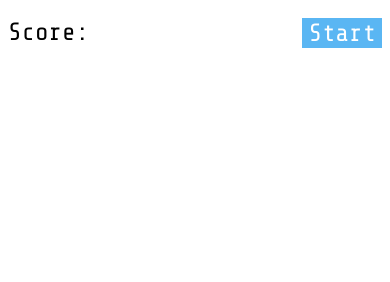
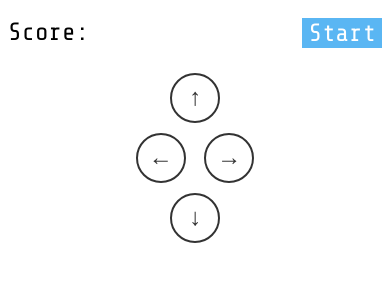
Before and after one commit to Marcmuu/snakeGame, a plain HTML site: page index.html in a window 390 px wide. Drawn offline with nearby package versions, Linux system fonts and the light colour scheme.

Commit message:
add function to control in mobile

```diff
--- a/index.html
+++ b/index.html
@@ -22,5 +22,14 @@
         <div id="gameOver">Game Over</div>
     </div>
 
+    <div class="controls">
+        <button id="upButton">↑</button>
+        <div class="lateralButtons">
+            <button id="leftButton">←</button>
+            <button id="rightButton">→</button>
+        </div>
+        <button id="downButton">↓</button>
+    </div>
+
 </body>
 </html>
--- a/script.js
+++ b/script.js
@@ -135,7 +135,7 @@ const setGame = () => {
     score = snake.length;
     direction = 'ArrowRight';
     boardSquares = Array.from(Array(boardSize), () => new Array(boardSize).fill(squareTypes.emptySquare));
-    console.log(boardSquares);
+    // console.log(boardSquares);
     board.innerHTML = '';
     emptySquares = [];
     createBoard();
@@ -153,3 +153,36 @@ const startGame = () => {
 }
 
 startButton.addEventListener('click', startGame);
+
+// CODIGO PARA FLECHAS MOBIL
+
+// Obtener referencias a los botones de dirección
+const upButton = document.getElementById('upButton');
+const downButton = document.getElementById('downButton');
+const leftButton = document.getElementById('leftButton');
+const rightButton = document.getElementById('rightButton');
+
+// Funciones para el movimiento de la serpiente según la dirección de los botones
+upButton.addEventListener('click', () => {
+  if (direction !== 'ArrowDown') {
+    setDirection('ArrowUp');
+  }
+});
+
+downButton.addEventListener('click', () => {
+  if (direction !== 'ArrowUp') {
+    setDirection('ArrowDown');
+  }
+});
+
+leftButton.addEventListener('click', () => {
+  if (direction !== 'ArrowRight') {
+    setDirection('ArrowLeft');
+  }
+});
+
+rightButton.addEventListener('click', () => {
+  if (direction !== 'ArrowLeft') {
+    setDirection('ArrowRight');
+  }
+});
--- a/styles.css
+++ b/styles.css
@@ -60,3 +60,46 @@
     background-color: #55e781;
     border: 1px solid #000;
 }
+
+
+
+/* Estilos para los controles */
+.controls {
+    display: flex;
+    flex-direction: column;
+    align-items: center;
+    justify-content: center;
+    margin-top: 20px;
+    /* Estilos adicionales según tus preferencias */
+  }
+
+  /* Estilos para los botones */
+  .controls{
+    display: none;
+  }
+  .controls button {
+    font-size: 24px;
+    width: 50px;
+    height: 50px;
+    margin: 5px;
+    border-radius: 50%;
+    border: 2px solid #333;
+    background-color: #fff;
+    color: #333;
+    cursor: pointer;
+    /* Estilos adicionales según tus preferencias */
+  }
+
+  .controls button:hover {
+    background-color: #333;
+    color: #fff;
+    /* Estilos adicionales para cuando se pasa el ratón por encima */
+  }
+
+
+@media screen and (max-width: 500px) {
+    .controls{
+        display: flex;
+        flex-direction: column;
+    }
+}
```
